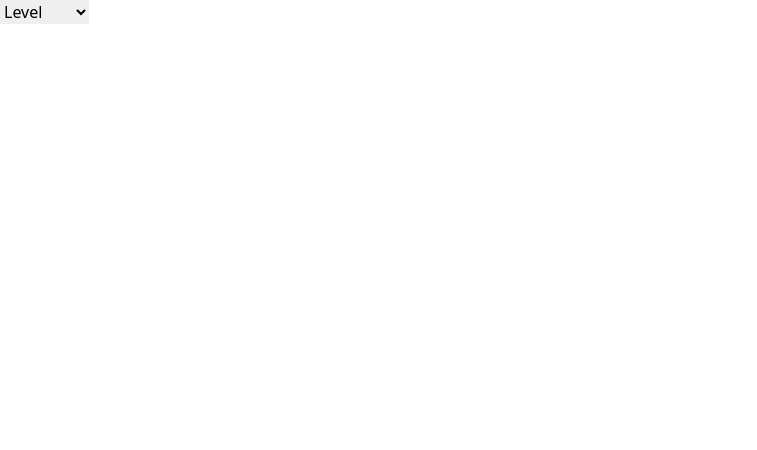
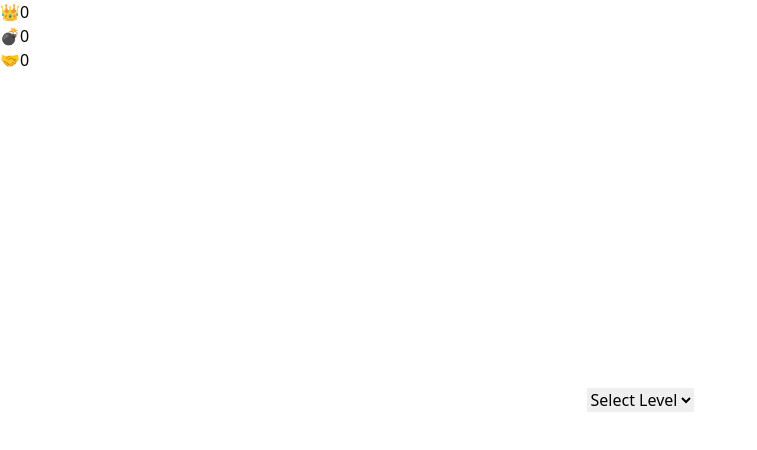
Before and after one commit to jbarreraballestas/triqui, a plain HTML site: page index.html in a window 1280 px wide. Shown: the whole page, without its empty margins (0-757 px from the left). Drawn offline with nearby package versions, Linux system fonts and the light colour scheme.

Commit message:
Add scores

```diff
--- a/index.html
+++ b/index.html
@@ -5,16 +5,19 @@
   <meta http-equiv="X-UA-Compatible" content="IE=edge">
   <meta name="viewport" content="width=device-width, initial-scale=1.0">
   <title>Triqui</title>
-  <script src="triqui.js"></script>
+  <script defer src="triqui.js"></script>
   <script src="https://cdn.tailwindcss.com"></script>
 </head>
 <body>
-  <select name="level" id="level" onchange="document.getElementById('game').classList.remove('hidden');this.classList.add('hidden'); level = this.value">
-    <option value="" selected disabled>Level</option>
-    <option value="0">Random</option>
-    <option value="1">Beginner</option>
-    <option value="2" disabled>Pro</option>
-  </select>
+  <div class="flex justify-center items-center min-h-screen" id="level">
+    <select name="level" onchange="document.getElementById('game').classList.remove('hidden');document.getElementById('level').classList.add('hidden'); level = this.value">
+      <option value="" selected disabled>Select Level</option>
+      <option value="0">Random</option>
+      <option value="1">Beginner</option>
+      <option value="2" disabled>Pro</option>
+    </select>
+
+  </div>
   <div class="grid grid-cols-3 min-h-screen hidden" id="game">
     <button type="button" onclick="play(0, this)" class="bg-green-500 border-solid border-2 border-sky-500 text-7xl"></button>
     <button type="button" onclick="play(1, this)" class="bg-green-500 border-solid border-2 border-sky-500 text-7xl"></button>
@@ -26,5 +29,10 @@
     <button type="button" onclick="play(7, this)" class="bg-green-500 border-solid border-2 border-sky-500 text-7xl"></button>
     <button type="button" onclick="play(8, this)" class="bg-green-500 border-solid border-2 border-sky-500 text-7xl"></button>
   </div>
+  <div class="absolute left-0 top-0">
+    <div>👑<span id="win">0</span></div>
+    <div>💣<span id="lose">0</span></div>
+    <div>🤝<span id="draw">0</span></div>
+  </div>
 </body>
 </html>
--- a/triqui.js
+++ b/triqui.js
@@ -6,12 +6,10 @@ var level;
 let last;
 let m;
 
-console.log([
-  [0, 1, 2],
-  [3, 4, 5],
-  [6, 7, 8],
-]);
-
+let wins = localStorage.wins ? localStorage.wins : 0;
+let loses = localStorage.loses ? localStorage.loses : 0;
+let draws = localStorage.draws ? localStorage.draws : 0;
+check();
 function play(pos, i) {
   if (!finish) {
     last = pos;
@@ -26,13 +24,13 @@ function play(pos, i) {
 
 function playL1() {
   mcount++;
-  if (aval[4]==null) {
+  if (aval[4] == null) {
     return 4;
   }
   if (m == undefined) {
     for (let index = 0; index < aval.length; index++) {
       const element = aval[index];
-      if (element == 'o' && aval[index + 1] == null && (index+1)<aval.length) {
+      if (element == 'o' && aval[index + 1] == null && (index + 1) < aval.length) {
         return index + 1;
       }
     }
@@ -51,38 +49,38 @@ function playL1() {
 }
 
 function blockCols() {
-  c1 = [aval[0],aval[3],aval[6]];
-  c2 = [aval[1],aval[4],aval[7]];
-  c3 = [aval[2],aval[5],aval[8]];
-  if (c1.filter(x => x=='o').length == 2 && c1.filter(x => x=='x').length == 0) {
-    console.log(c1.indexOf(null)*3);
-    return c1.indexOf(null)*3;
+  c1 = [aval[0], aval[3], aval[6]];
+  c2 = [aval[1], aval[4], aval[7]];
+  c3 = [aval[2], aval[5], aval[8]];
+  if (c1.filter(x => x == 'o').length == 2 && c1.filter(x => x == 'x').length == 0) {
+    console.log(c1.indexOf(null) * 3);
+    return c1.indexOf(null) * 3;
   }
-  if (c2.filter(x => x=='o').length == 2 && c2.filter(x => x=='x').length == 0) {
-    console.log((c2.indexOf(null)*3)+1);
-    return (c2.indexOf(null)*3)+1;
+  if (c2.filter(x => x == 'o').length == 2 && c2.filter(x => x == 'x').length == 0) {
+    console.log((c2.indexOf(null) * 3) + 1);
+    return (c2.indexOf(null) * 3) + 1;
   }
-  if (c3.filter(x => x=='o').length == 2 && c3.filter(x => x=='x').length == 0) {
-    console.log((c3.indexOf(null)*3)+2);
-    return (c3.indexOf(null)*3)+2;
+  if (c3.filter(x => x == 'o').length == 2 && c3.filter(x => x == 'x').length == 0) {
+    console.log((c3.indexOf(null) * 3) + 2);
+    return (c3.indexOf(null) * 3) + 2;
   }
   return undefined;
 }
 function blockRows() {
-  r1 = [aval[0],aval[1],aval[2]];
-  r2 = [aval[3],aval[4],aval[5]];
-  r3 = [aval[6],aval[7],aval[8]];
-  if (r1.filter(x => x=='o').length == 2 && r1.filter(x => x=='x').length == 0) {
+  r1 = [aval[0], aval[1], aval[2]];
+  r2 = [aval[3], aval[4], aval[5]];
+  r3 = [aval[6], aval[7], aval[8]];
+  if (r1.filter(x => x == 'o').length == 2 && r1.filter(x => x == 'x').length == 0) {
     console.log(r1.indexOf(null));
     return r1.indexOf(null);
   }
-  if (r2.filter(x => x=='o').length == 2 && r2.filter(x => x=='x').length == 0) {
-    console.log(r2.indexOf(null)+3);
-    return r2.indexOf(null)+3;
+  if (r2.filter(x => x == 'o').length == 2 && r2.filter(x => x == 'x').length == 0) {
+    console.log(r2.indexOf(null) + 3);
+    return r2.indexOf(null) + 3;
   }
-  if (r3.filter(x => x=='o').length == 2 && r3.filter(x => x=='x').length == 0) {
-    console.log(r3.indexOf(null)+6);
-    return r3.indexOf(null)+6;
+  if (r3.filter(x => x == 'o').length == 2 && r3.filter(x => x == 'x').length == 0) {
+    console.log(r3.indexOf(null) + 6);
+    return r3.indexOf(null) + 6;
   }
   return undefined;
 }
@@ -92,7 +90,7 @@ function machine() {
     do {
       if (level == 0) {
         m = Math.floor(Math.random() * 9);
-      } else if(level == 1){
+      } else if (level == 1) {
         m = playL1(m);
       }
     } while (aval[m] != null);
@@ -110,14 +108,17 @@ function machine() {
 function check() {
   finish = win('o') || win('x');
   if (win('o')) {
-    message = 'User Win';
+    message = 'You Win 🎉';
+    wins++;
   } else
     if (win('x')) {
-      message = 'Machine Win';
+      message = 'Machine Win 🎃';
+      loses++;
     } else
       if (count == aval.length) {
         finish = true;
-        message = "Draw";
+        message = "Tie 🎭";
+        draws++;
       }
   if (finish) {
     if (confirm(message + "\nPlay again?")) {
@@ -126,8 +127,15 @@ function check() {
     let again = document.createElement('a');
     again.href = "/";
     again.innerHTML = "Play again";
+    again.className = "absolute right-0 top-0 p-3 bg-cyan-500";
     document.querySelector('body').appendChild(again);
   }
+  localStorage.wins = wins;
+  localStorage.loses = loses;
+  localStorage.draws = draws;
+  document.getElementById('win').innerHTML = wins;
+  document.getElementById('lose').innerHTML = loses;
+  document.getElementById('draw').innerHTML = draws;
 }
 
 function win(played) {
```
